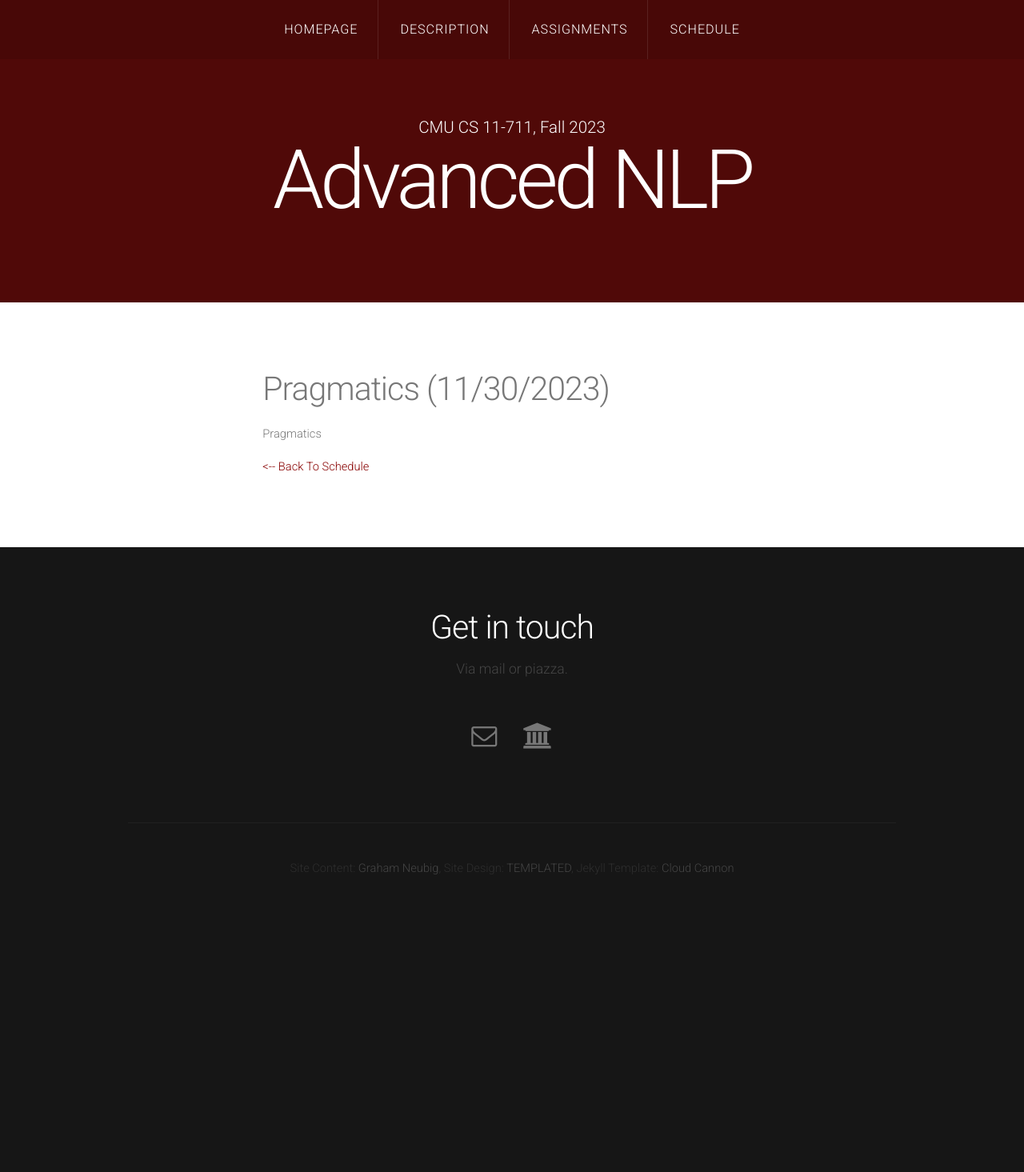
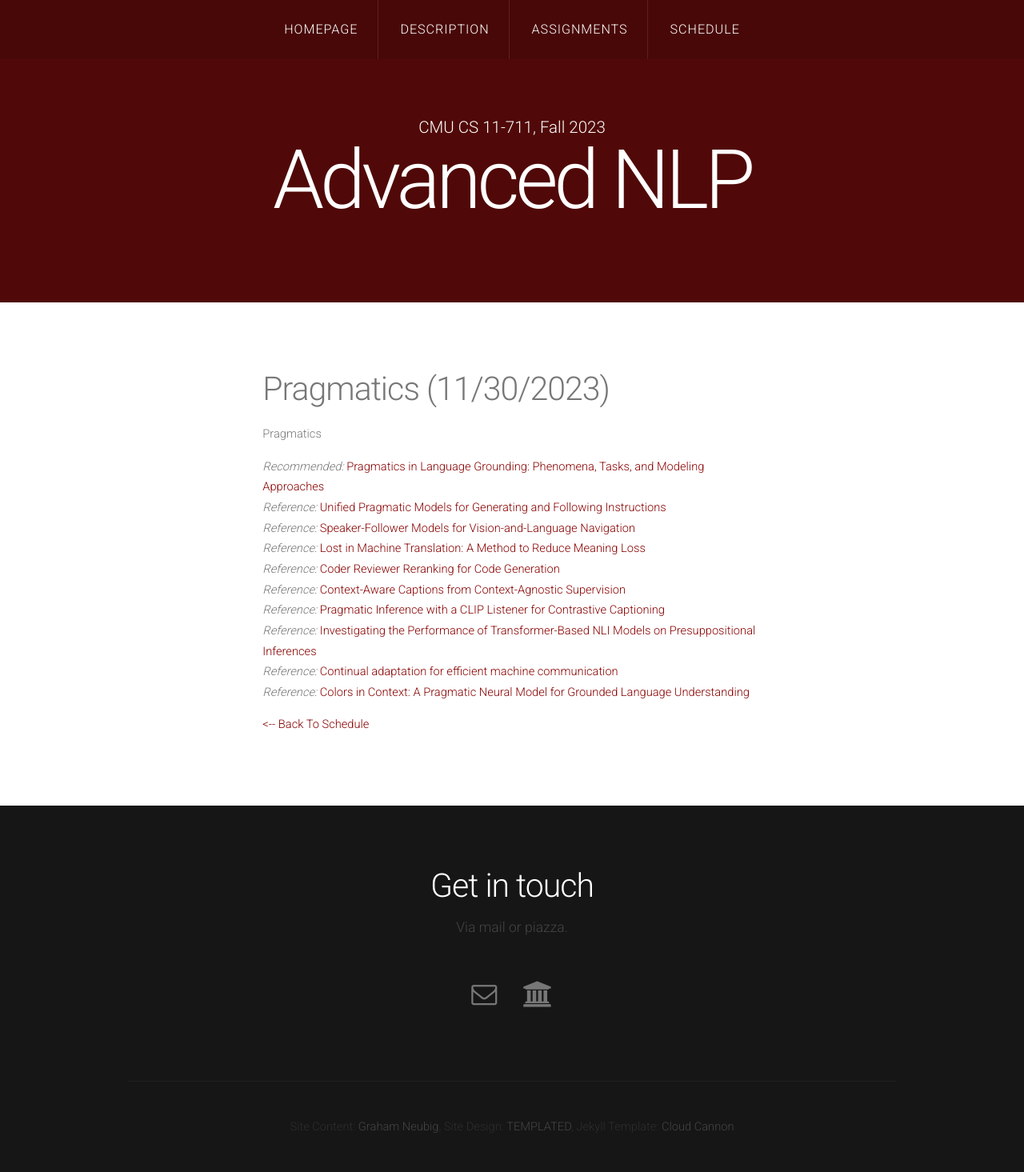
Before and after one commit to cmu-anlp/cmu-anlp.github.io, a Jekyll site: the page built from _posts/2023-11-30-pragmatics.html, in a window 1280 px wide. Shown: the whole page at 80% size. Built offline with Jekyll 4.4.1, drawn with Linux system fonts in a browser that asks for light colours; nearby versions of some CDN libraries; before the commit the page ends 1143 px from its top, so only the background shows below that.

Commit message:
add papers

```diff
--- a/_posts/2023-11-30-pragmatics.html
+++ b/_posts/2023-11-30-pragmatics.html
@@ -6,3 +6,15 @@ categories: classes
 ---
 
 <p>Pragmatics</p>
+<ul>
+<li><i>Recommended:</i> <a href="http://arxiv.org/abs/2211.08371v3">Pragmatics in Language Grounding: Phenomena, Tasks, and Modeling Approaches</a></li>
+<li><i>Reference:</i> <a href="http://arxiv.org/abs/1711.04987v3">Unified Pragmatic Models for Generating and Following Instructions</a></li>
+<li><i>Reference:</i> <a href="https://arxiv.org/abs/1806.02724">Speaker-Follower Models for Vision-and-Language Navigation</a></li>
+<li><i>Reference:</i> <a href="http://arxiv.org/abs/1902.09514v4">Lost in Machine Translation: A Method to Reduce Meaning Loss</a></li>
+<li><i>Reference:</i> <a href="http://arxiv.org/abs/2211.16490v1">Coder Reviewer Reranking for Code Generation</a></li>
+<li><i>Reference:</i> <a href="https://arxiv.org/abs/1701.02870">Context-Aware Captions from Context-Agnostic Supervision</a></li>
+<li><i>Reference:</i> <a href="http://arxiv.org/abs/2306.08818v1">Pragmatic Inference with a CLIP Listener for Contrastive Captioning</a></li>
+<li><i>Reference:</i> <a href="https://aclanthology.org/2022.coling-1.65.pdf">Investigating the Performance of Transformer-Based NLI Models on Presuppositional Inferences</a></li>
+<li><i>Reference:</i> <a href="http://arxiv.org/abs/1911.09896v2">Continual adaptation for efficient machine communication</a></li>
+<li><i>Reference:</i> <a href="http://arxiv.org/abs/1703.10186v2">Colors in Context: A Pragmatic Neural Model for Grounded Language Understanding</a></li>
+</ul>
```
